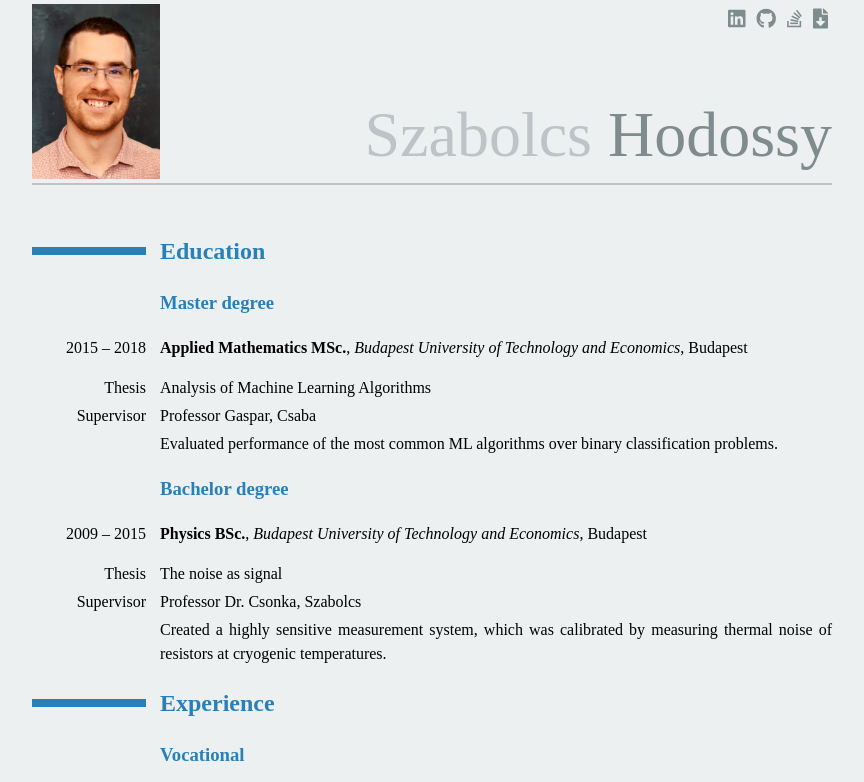
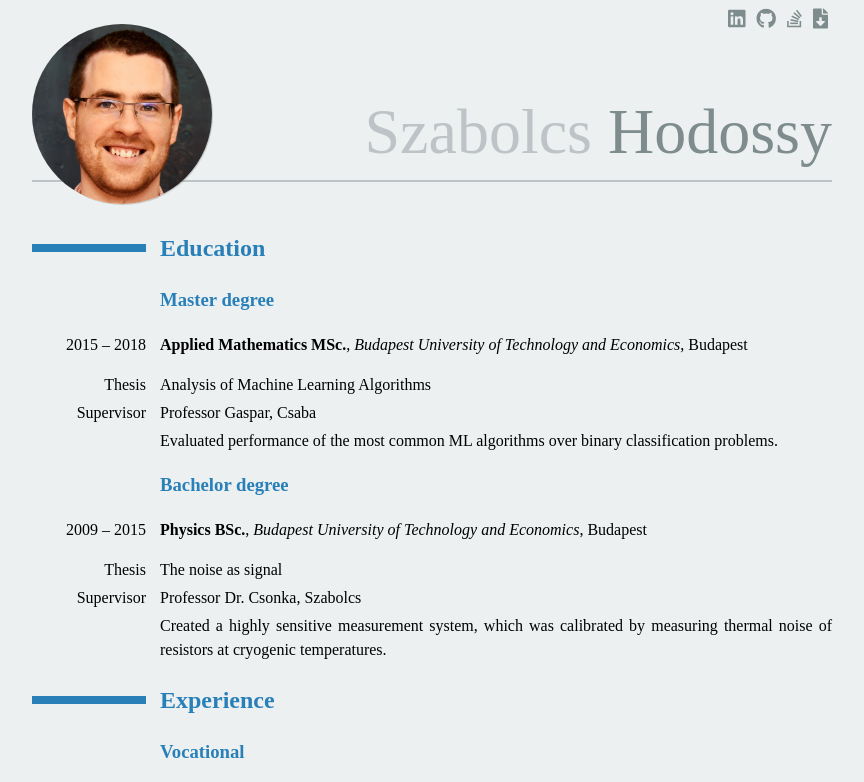
Before and after one commit to hodossy/cv, a plain HTML site: page index.html in a window 1280 px wide. Shown: the top 782 px of the page, without its empty margins (208-1072 px from the left). Drawn offline with nearby package versions, Linux system fonts and the light colour scheme.

Commit message:
feat: circular profile img

```diff
--- a/index.html
+++ b/index.html
@@ -11,9 +11,10 @@
   </head>
   <body>
     <header>
-      <!-- <div class="circle"> -->
+
+      <div class="circle">
         <img class="profile-img" src="CV/TeX/kiskep3.jpg" alt="profile_picture">
-      <!-- </div> -->
+      </div>
       <span class="firstname">Szabolcs</span>&nbsp;<span class="lastname">Hodossy</span>
       <section class="links">
         <a href="https://hu.linkedin.com/in/szabolcs-hodossy-228b32116" target="_blank">
--- a/styles.css
+++ b/styles.css
@@ -37,6 +37,17 @@ header {
   align-items: flex-end;
   position: relative;
   margin-bottom: 48px;
+  min-height: 180px;
+}
+
+.circle {
+  width: 180px;
+  height: 180px;
+  border-radius: 50%;
+  overflow: hidden;
+  position: absolute;
+  top: 24px;
+  box-shadow: 1px 1px rgba(0,0,0,0.15);
 }
 
 .links {
@@ -52,10 +63,9 @@ header {
 }
 
 .profile-img {
-  width: 128px;
-  margin: 4px 0px;
-  /* position: absolute;
-  left: 32px; */
+  width: 180px;
+  position: relative;
+  top: -12px;
 }
 /*
 .circle {
```
